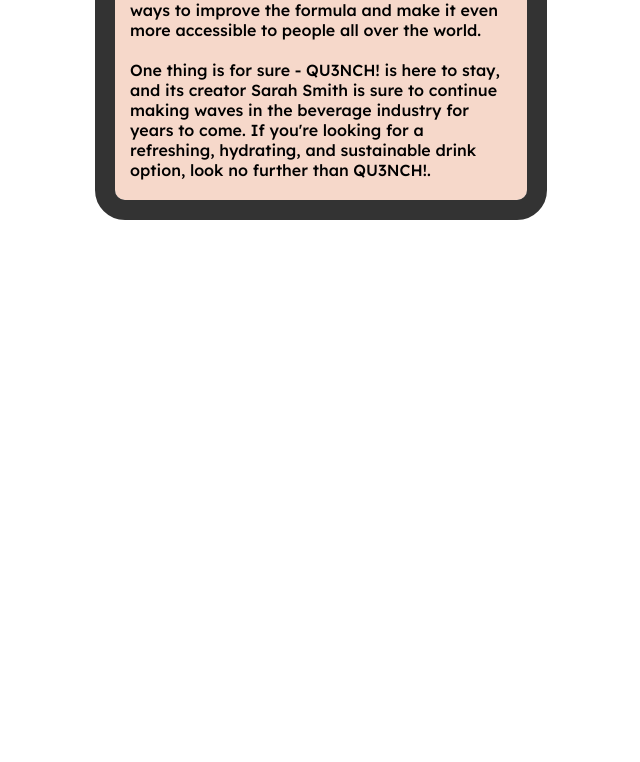
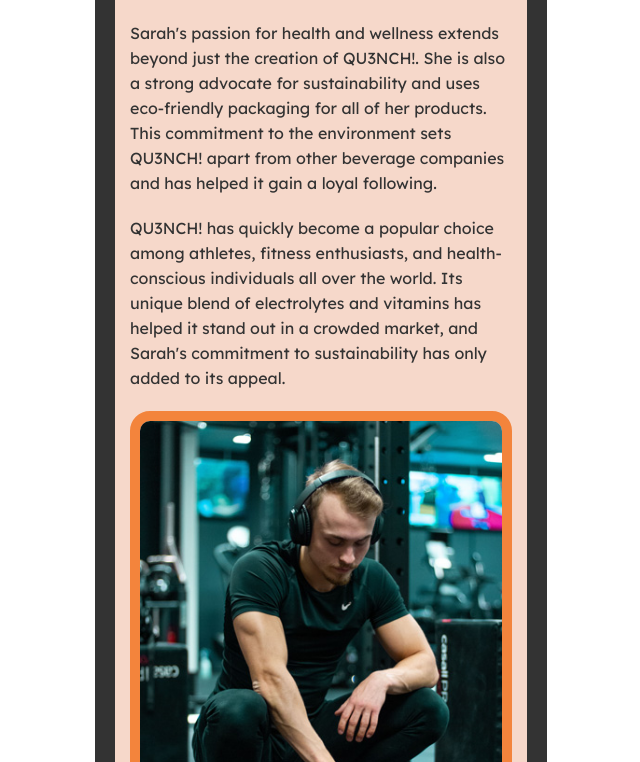
Before and after one commit to Jordan-Chuquillanqui/Typography-and-Folder-Structure, a plain HTML site: page index.html in a window 1280 px wide. Shown: the part 2038-2800 px from the top of the page, without its empty margins (319-959 px from the left). Before the commit the page ends 2258 px from the top, so only its background shows below. Drawn offline with Linux system fonts and the light colour scheme.

Commit message:
Update CSS file and add images
This commit is to update the CSS file and add images to the image folder

```diff
--- a/css/main.css
+++ b/css/main.css
@@ -8,7 +8,7 @@
 
 body {
     font-family: "Lexend Deca", Arial, Helvetica, sans-serif;
-    font-weight: 500;
+    font-weight: 400;
 }
 
 h2 {
@@ -20,9 +20,17 @@
     margin-bottom: 30px;
     background-color: rgb(75,75,75);
     color: #f3843c;
-    box-shadow: 5px 5px 0px #0499ad;
+    box-shadow: 10px 10px 0px #0499ad;
 }
 
 p {
     margin-bottom: 20px;
+    line-height: 25px;
+    color: #333;
 }
+
+img {
+    margin-bottom: 20px;
+    border: solid 10px #f3843c;
+    border-radius: 20px;
+}
--- a/index.html
+++ b/index.html
@@ -22,6 +22,8 @@
 
             <p>The main ingredient in QU3NCH! is a special blend of electrolytes and vitamins that work together to help the body hydrate faster and more efficiently. This makes it the perfect drink for athletes, as well as anyone who is looking to stay hydrated throughout the day.</p>
 
+            <img src="images/juice.jpg" alt="two bottles of juice">
+
             <p>But QU3NCH! isn't just for athletes. It's also a great option for people who are looking to improve their overall health and wellness. The electrolytes in QU3NCH! can help regulate blood pressure and support a healthy immune system, making it a valuable addition to anyone's diet.</p>
 
             <p>One of the things that sets QU3NCH! apart from other sports drinks is its delicious taste. Sarah worked tirelessly to come up with a formula that was both refreshing and satisfying, and it shows in the final product. QU3NCH! comes in three delicious flavors - lemon, berry, and orange - all of which are sure to satisfy even the pickiest of palates.</p>
@@ -31,6 +33,8 @@
             <p>Sarah's passion for health and wellness extends beyond just the creation of QU3NCH!. She is also a strong advocate for sustainability and uses eco-friendly packaging for all of her products. This commitment to the environment sets QU3NCH! apart from other beverage companies and has helped it gain a loyal following.</p>
 
             <p>QU3NCH! has quickly become a popular choice among athletes, fitness enthusiasts, and health-conscious individuals all over the world. Its unique blend of electrolytes and vitamins has helped it stand out in a crowded market, and Sarah's commitment to sustainability has only added to its appeal.</p>
+
+            <img src="images/athlete.jpg" alt="athlete with his QU3NCH">
 
             <p>So, what's next for QU3NCH! and its creator Sarah Smith? With the success the company has seen so far, it's clear that the sky is the limit. Sarah is already working on new and innovative ways to improve the formula and make it even more accessible to people all over the world.</p>
 
```
Also changed, not shown: images/athlete.jpg (added), images/bottle.jpg, images/juice.jpg (added).
